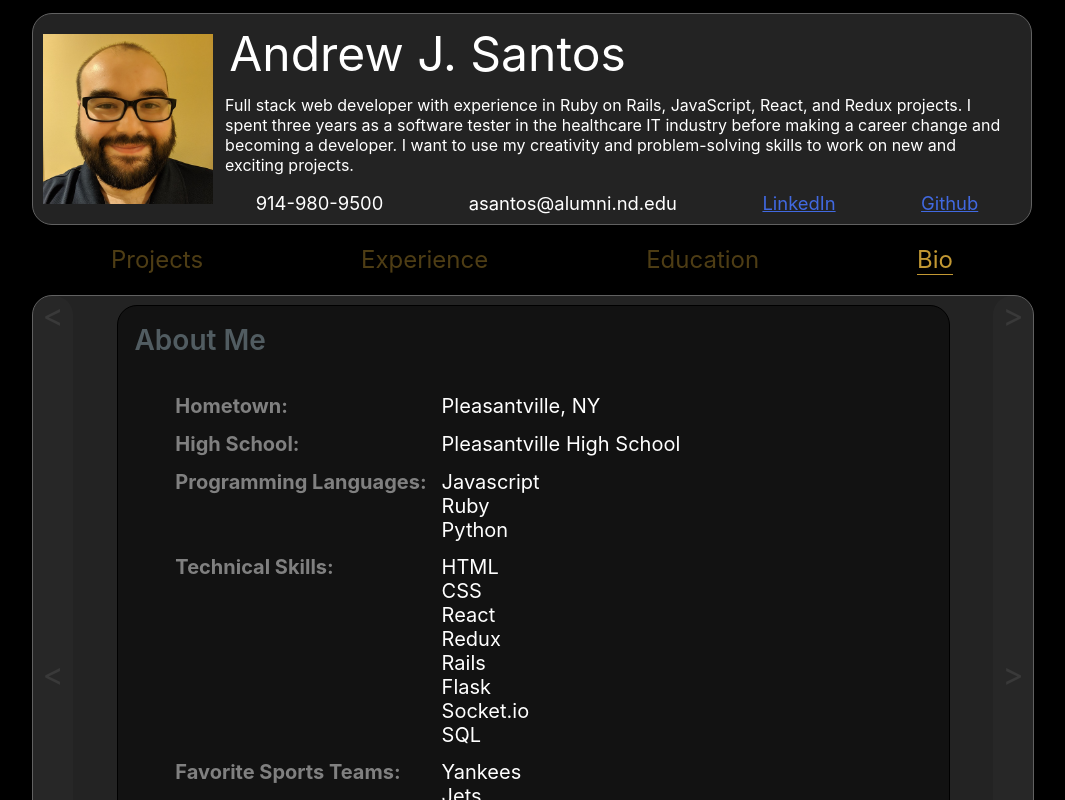
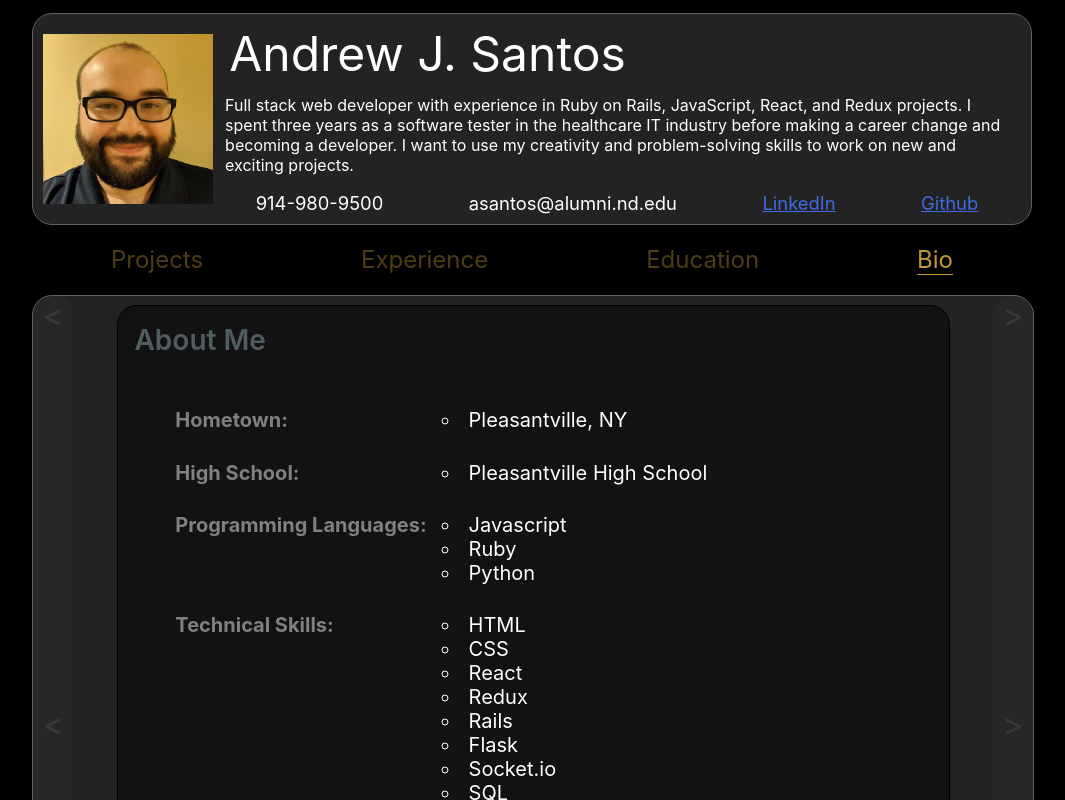
Before and after one commit to asantos649/andrew_santos, a React (Create React App) app: page / in a window 1280 px wide. Both pictures are taken after a click on the element "Bio". Shown: the top 800 px of the page, without its empty margins (108-1173 px from the left). Built offline with nearby package versions, Linux system fonts and the light colour scheme.

Commit message:
bio UI fixes

```diff
--- a/src/App.css
+++ b/src/App.css
@@ -277,8 +277,14 @@ a {
   justify-content: center;
 }
 
-.bioRow{
-  margin-top:4%;
+/* .bioRow{
+  margin-top:10%;
+} */
+
+.bioRow>li{
+  list-style-type: circle;
+  padding-left: 27px;
+  text-indent: -27px;
 }
 
 .bioLabel{
@@ -287,7 +293,7 @@ a {
   text-align: left;
   border-spacing: 5px;
   padding-right: 15px;
-  padding-top: 2%;
+  padding-top: 4%;
 
   /* padding-bottom: 2%; */
   /* margin-left: 1px; */
@@ -379,6 +385,9 @@ a {
   .cardTitle{
     margin-bottom:5px;
   }
-
+/*
+  .bioRow>div{
+    margin-bottom: 4px;
+  } */
 
 }
--- a/src/component/Bio.js
+++ b/src/component/Bio.js
@@ -9,51 +9,51 @@ function Bio(){
                     <div className='bioTable'>
                     <tr className='bioRow'>
                         <th className = 'bioLabel'>Hometown:</th>
-                        <div>
+                        <li>
                             Pleasantville, NY
-                        </div>
+                        </li>
                     </tr>
                     <tr className='bioRow'>
                         <th className = 'bioLabel'>High School:</th>
-                        <div>
+                        <li>
                             Pleasantville High School
-                        </div>
+                        </li>
                     </tr>
                     <tr className='bioRow'>
                         <th className = 'bioLabel'>Programming Languages:</th>
-                        <div>Javascript</div>
-                        <div>Ruby</div>
-                        <div>Python</div>
+                        <li>Javascript</li>
+                        <li>Ruby</li>
+                        <li>Python</li>
                     </tr>
                     <tr className='bioRow'>
                         <th className = 'bioLabel'>Technical Skills:</th>
-                        <div>HTML</div>
-                        <div>CSS</div>
-                        <div>React</div>
-                        <div>Redux</div>
-                        <div>Rails</div>
-                        <div>Flask</div>
-                        <div>Socket.io</div>
-                        <div>SQL</div>
+                        <li>HTML</li>
+                        <li>CSS</li>
+                        <li>React</li>
+                        <li>Redux</li>
+                        <li>Rails</li>
+                        <li>Flask</li>
+                        <li>Socket.io</li>
+                        <li>SQL</li>
                     </tr>
                     <tr className='bioRow'>
                         <th className = 'bioLabel'>Favorite Sports Teams:</th>
-                        <div>Yankees</div>
-                        <div>Jets</div>
-                        <div>Knicks</div>
-                        <div>Fighting Irish</div>
+                        <li>Yankees</li>
+                        <li>Jets</li>
+                        <li>Knicks</li>
+                        <li>Fighting Irish</li>
                     </tr>
                     <tr className='bioRow'>
                         <th className = 'bioLabel'>Hobbies:</th>
-                        <div>Dungeons and Dragons</div>
-                        <div>Golf</div>
-                        <div>Tuba</div>
-                        <div>Video games</div>
+                        <li>Dungeons and Dragons</li>
+                        <li>Golf</li>
+                        <li>Tuba</li>
+                        <li>Video games</li>
                     </tr>
                     <tr className='bioRow'>
                         <th className = 'bioLabel'>Fun Facts:</th>
-                        <div>Both of my parents were born in Portugal</div>
-                        <div>I have performed with the band Chicago</div>
+                        <li>Both of my parents were born in Portugal.</li>
+                        <li>I have performed with the band Chicago.</li>
                     </tr>
                     </div>
                 </div>
```
